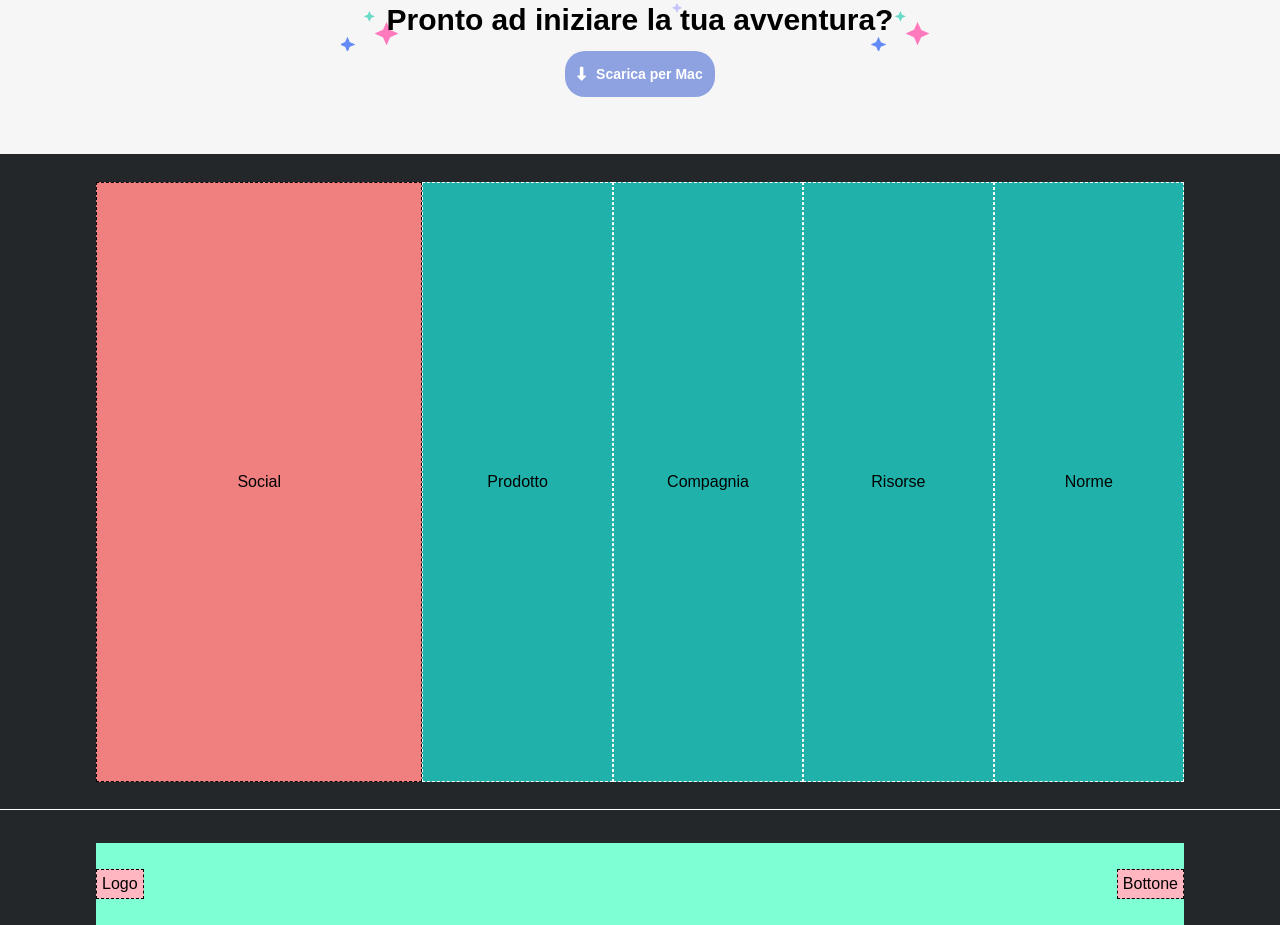
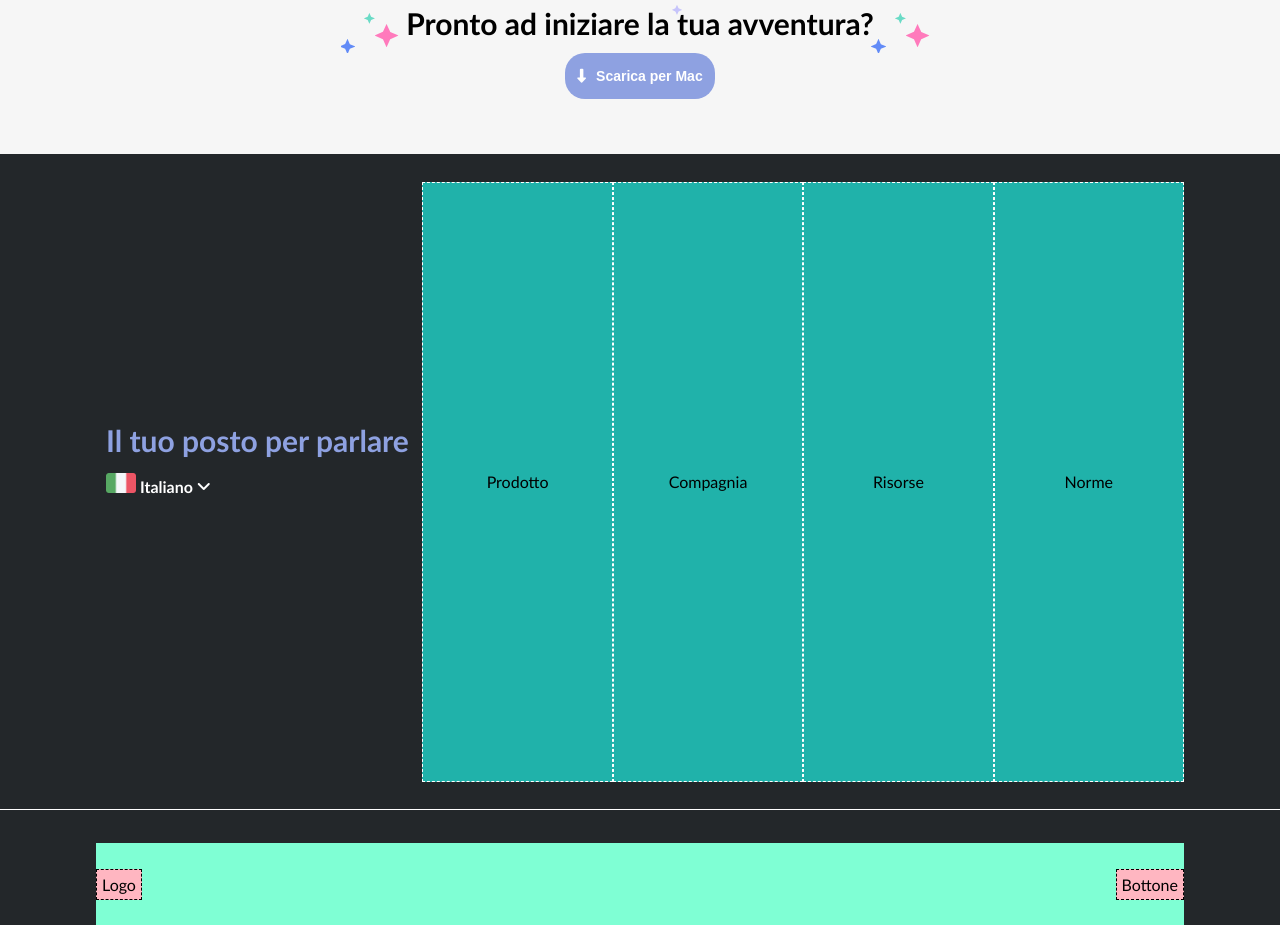
Before and after one commit to Shinrael/htmlcss-discord, a plain HTML site: page index.html in a window 1280 px wide. Shown: the part 3896-4821 px from the top of the page. Drawn offline with Linux system fonts and the light colour scheme.

Commit message:
[add] begin footer

```diff
--- a/assets/css/style.css
+++ b/assets/css/style.css
@@ -5,7 +5,7 @@
 }
 
 body{
-  font-family: Arial, Helvetica, sans-serif;
+  font-family: 'Gill Sans', 'Gill Sans MT', Calibri, 'Trebuchet MS', sans-serif
 }
 
 .box{
@@ -192,6 +192,15 @@ h3{
 
 /*Footer*/
 
+.colonna-grande h3{
+  color: #8EA1E1;
+}
+
+footer p{
+  color: white;
+  font-weight: bold;
+}
+
 .footer-up{
   height: 655px;
   background-color: #23272A;
@@ -199,14 +208,12 @@ h3{
 }
 
 .colonna-grande{
-  background-color: #F08080;
-  border: 1px dashed black;
   width: 30%;
   height: 600px;
   display: flex;
+  flex-direction: column;
   justify-content: center;
-  align-items: center;
-  text-align: center;
+  padding-left: 10px;
 }
 
 .colonna-piccola{
@@ -251,3 +258,8 @@ h3{
   display: flex;
   padding: 5px;
 }
+
+#italy{
+  width: 30px;
+  height: 20px;
+}
--- a/index.html
+++ b/index.html
@@ -138,7 +138,13 @@
     <section class="footer-up">
       <div class="box">
         <div class="colonna-grande">
-            Social
+            <h3>Il tuo posto per parlare</h3>
+            <p>
+              <img src="assets/img/ita.png" alt="Italy" id="italy"> Italiano <i class="fa-solid fa-angle-down"></i>
+            </p>
+            <p>
+
+            </p>
         </div>
 
         <div class="colonna-piccola">
```
